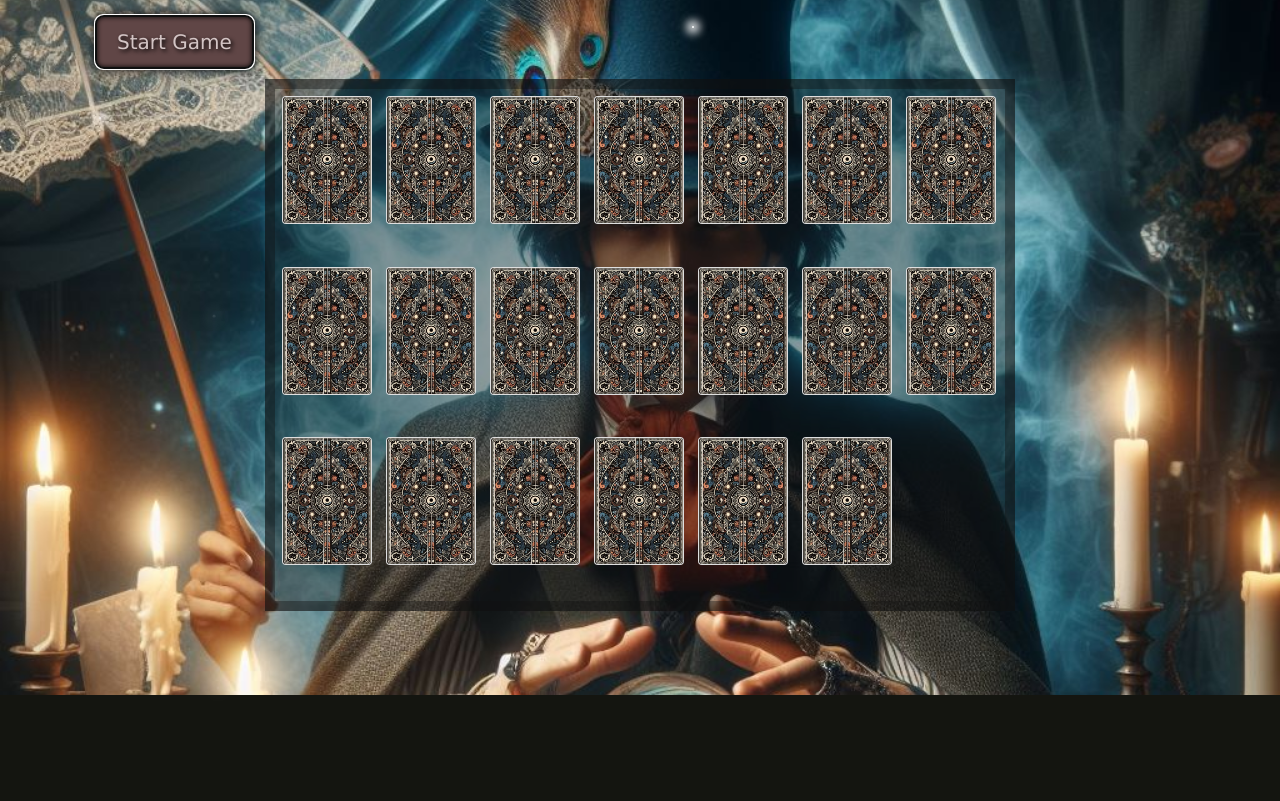
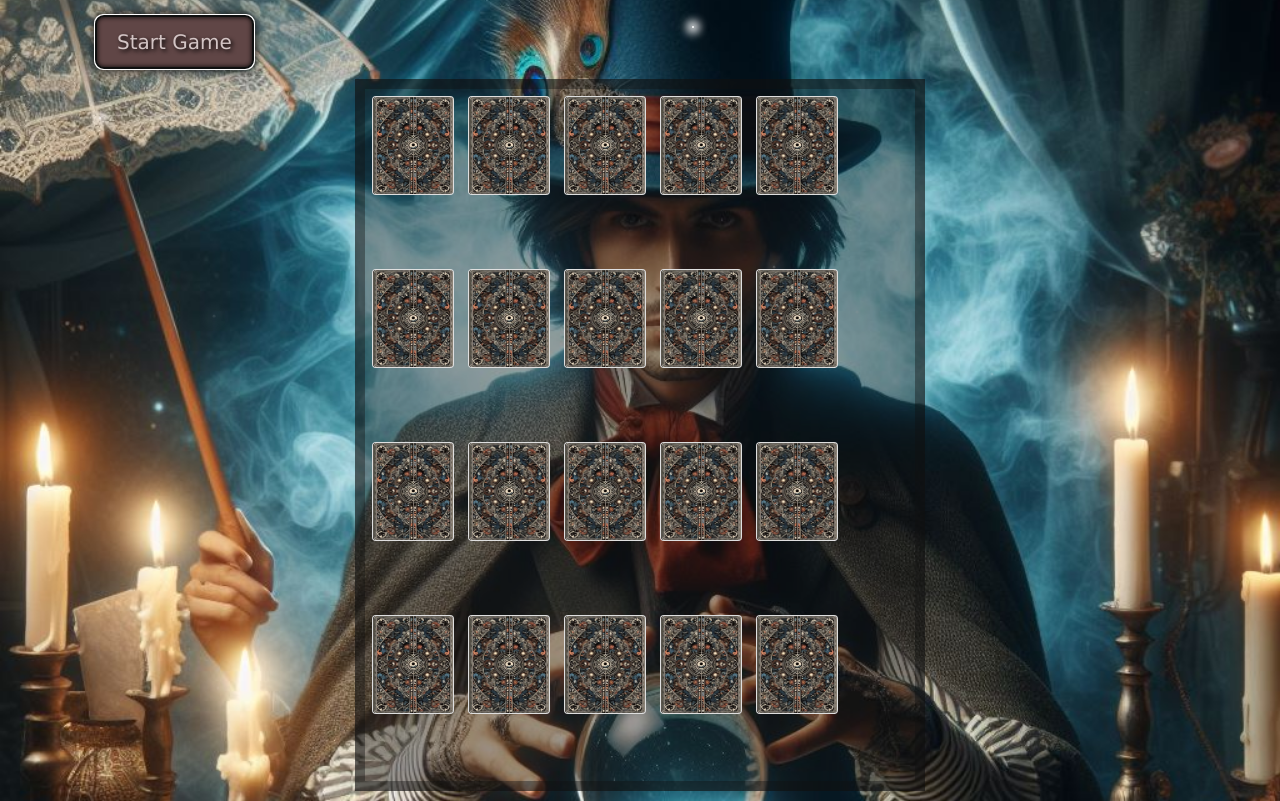
Before and after one commit to adinabo/Astro-The-Tarot-Whisperer, a plain HTML site: page index.html in a window 1280 px wide. Both pictures are taken after a click on the button "Start Game". Shown: the part 109-910 px from the top of the page. Before the commit the page ends 804 px from the top, so only its background shows below. Drawn offline with nearby package versions, Linux system fonts and the light colour scheme.

Commit message:
updated Readme file

```diff
--- a/assets/css/style.css
+++ b/assets/css/style.css
@@ -114,7 +114,7 @@ h2 {
     }
     #board {
         height: 532px;
-        width: 410px;
+        width: 380px;
     }
     .card {
         height: 89px;
@@ -162,7 +162,7 @@ h2 {
     }
 }
 
-@media screen and (min-width: 701px) and (max-width: 1024px) {
+@media screen and (min-width: 701px) and (max-width: 1020px) {
     .container {
         max-width: 768px;
         margin: 0 auto;
@@ -187,8 +187,16 @@ h2 {
         font-size: 13px;
     }
 }
-@media screen and (min-width: 1025px) and (max-width: 1599px) {
+@media screen and (min-width: 1021px) and (max-width: 1599px) {
     body {
         background-size: 100%;
     }
+    #board {
+        height: 712px;
+        width: 570px;
+    }
+    .card {
+        height: 99px;
+        width: 82px;
+    }
 }
```
Also changed, not shown: assets/images/responsive.jpg (added), 1 other file.
